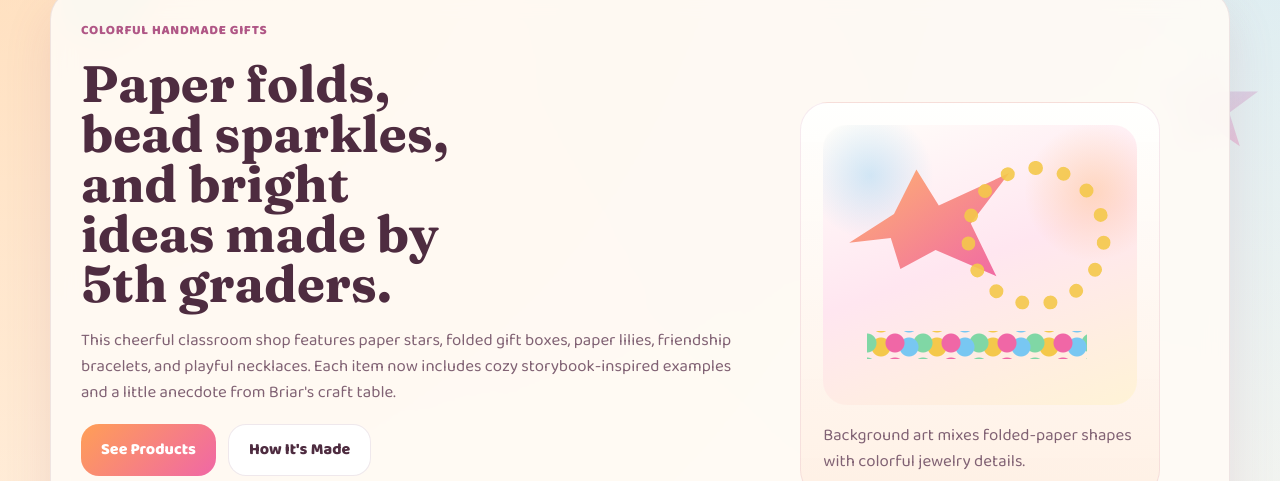
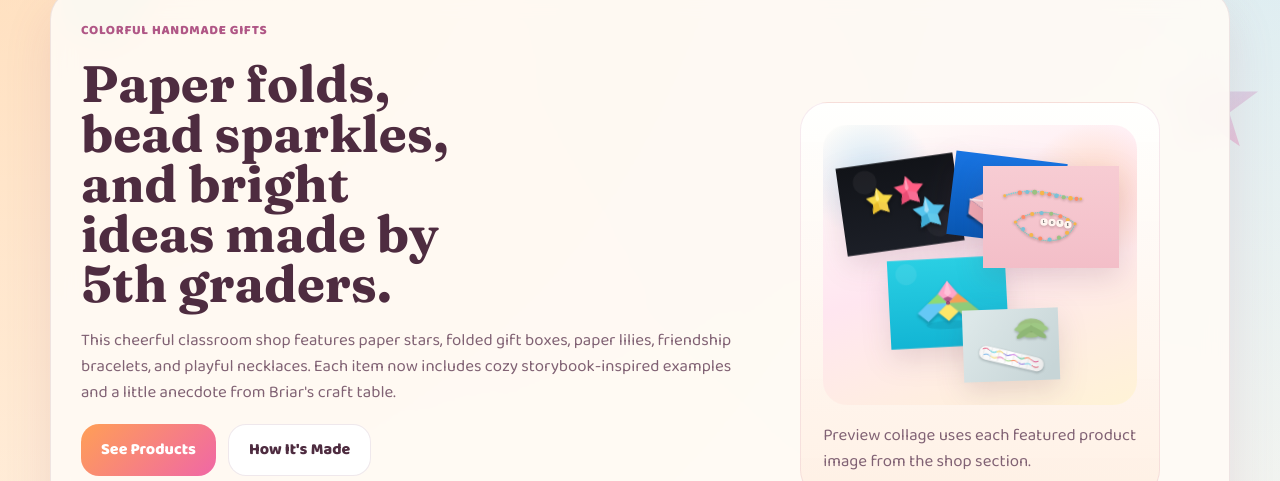
Before and after one commit to kjeffery1982/codex, a website: page appgarden-web-upload/index.html in a window 1280 px wide. Shown: the part 250-731 px from the top of the page. Drawn offline with Linux system fonts and the light colour scheme.

Commit message:
feat: refresh storefront styling

```diff
--- a/appgarden-web-upload/index.html
+++ b/appgarden-web-upload/index.html
@@ -84,11 +84,13 @@
           <div class="hero-art">
             <div class="display-card">
               <div class="mini-scene">
-                <div class="mini-origami"></div>
-                <div class="mini-necklace"></div>
-                <div class="mini-bracelet"></div>
+                <div class="mini-product mini-paper-star"></div>
+                <div class="mini-product mini-paper-box"></div>
+                <div class="mini-product mini-paper-lily"></div>
+                <div class="mini-product mini-necklace"></div>
+                <div class="mini-product mini-bracelet"></div>
               </div>
-              <p>Background art mixes folded-paper shapes with colorful jewelry details.</p>
+              <p>Preview collage uses each featured product image from the shop section.</p>
             </div>
           </div>
         </section>
--- a/appgarden-web-upload/styles.css
+++ b/appgarden-web-upload/styles.css
@@ -411,42 +411,56 @@ p {
     linear-gradient(160deg, #fffefa, #ffe6f0 48%, #fff3d6);
 }
 
-.mini-origami,
-.mini-necklace,
-.mini-bracelet {
+.mini-product {
   position: absolute;
+  background-repeat: no-repeat;
+  background-position: center;
+  background-size: contain;
+  filter: drop-shadow(0 10px 14px rgba(88, 43, 66, 0.14));
 }
 
-.mini-origami {
-  width: 160px;
-  height: 120px;
-  left: 26px;
-  top: 34px;
-  background: linear-gradient(145deg, #ffb66e, #f067a6);
-  clip-path: polygon(0 70%, 28% 46%, 42% 9%, 56% 39%, 100% 12%, 76% 54%, 92% 98%, 54% 76%, 32% 92%, 26% 66%);
+.mini-paper-star {
+  width: 118px;
+  height: 118px;
+  left: 18px;
+  top: 20px;
+  transform: rotate(-8deg);
+  background-image: url("./paper-star.svg");
+}
+
+.mini-paper-box {
+  width: 112px;
+  height: 112px;
+  left: 128px;
+  top: 18px;
+  transform: rotate(7deg);
+  background-image: url("./paper-gift-box.svg");
+}
+
+.mini-paper-lily {
+  width: 118px;
+  height: 118px;
+  left: 66px;
+  top: 118px;
+  transform: rotate(-3deg);
+  background-image: url("./paper-lily.svg");
 }
 
 .mini-necklace {
-  width: 150px;
-  height: 150px;
-  right: 26px;
-  top: 36px;
-  border: 14px dotted rgba(244, 200, 75, 0.9);
-  border-radius: 50%;
+  width: 136px;
+  height: 136px;
+  right: 18px;
+  top: 24px;
+  background-image: url("./necklace.svg");
 }
 
 .mini-bracelet {
-  width: 220px;
-  height: 28px;
-  left: 44px;
-  bottom: 46px;
-  background:
-    radial-gradient(circle, #f067a6 0 9px, transparent 10px),
-    radial-gradient(circle, #78c7f2 0 9px, transparent 10px),
-    radial-gradient(circle, #80d7a5 0 9px, transparent 10px),
-    radial-gradient(circle, #f4c84b 0 9px, transparent 10px);
-  background-size: 56px 24px;
-  background-position: 0 0, 14px 4px, 28px 0, 42px 4px;
+  width: 192px;
+  height: 72px;
+  right: 30px;
+  bottom: 24px;
+  transform: rotate(-2deg);
+  background-image: url("./friendship-bracelet.svg");
 }
 
 .category-strip {
```
